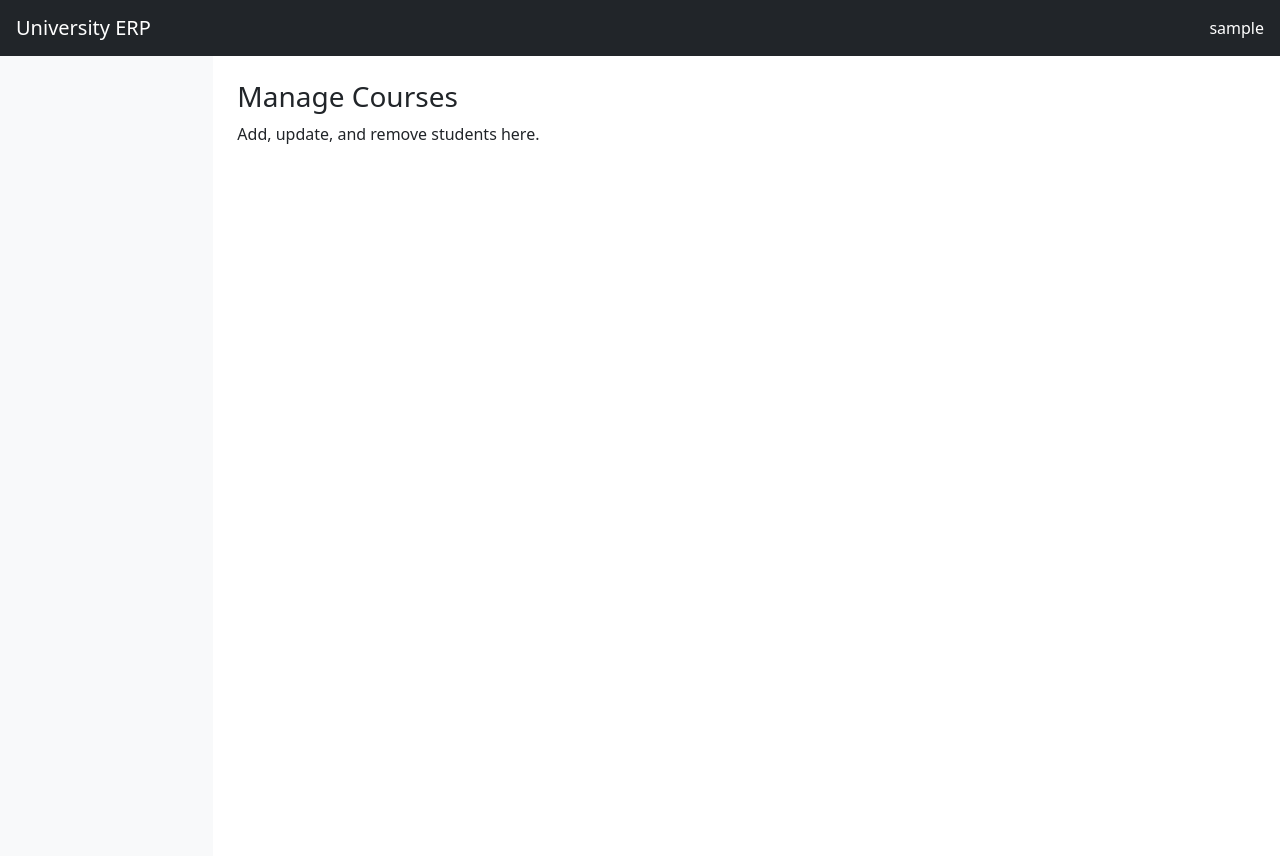
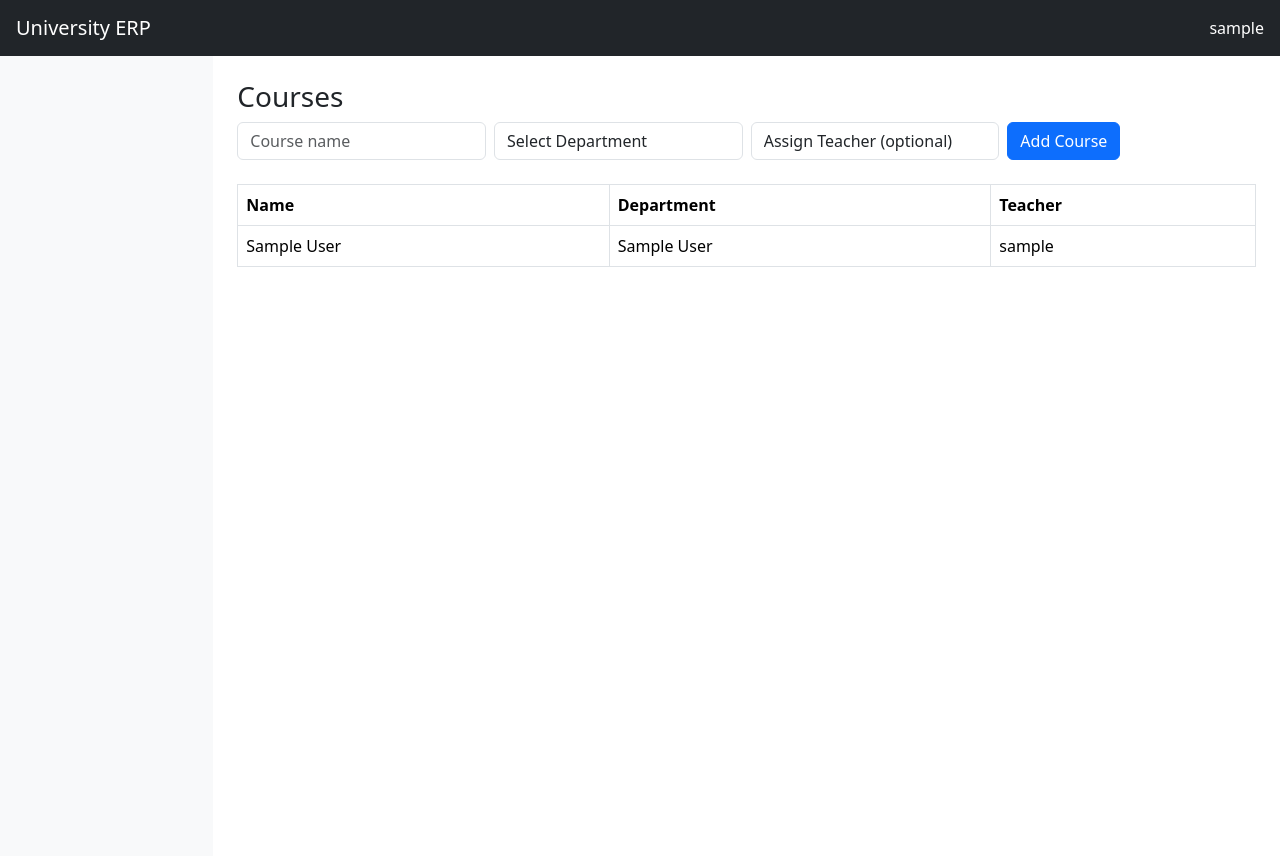
Before and after one commit to SUSHREE-SUBHADARSINI-JENA/UniERP-Role-Based-University-Management-System, a Django app: page /administration/courses/ in a window 1280 px wide. Run offline with Django 5.2, Linux system fonts and the light colour scheme; a user stored in the database is signed in; tables that the repository leaves empty hold one stand-in row (values such as "Sample post"); parts of the project's set-up code (start-up, migrations or seed data) failed here and were passed over.

Commit message:
added upto teacher role

```diff
--- a/accounts/models.py
+++ b/accounts/models.py
@@ -2,6 +2,7 @@ from django.contrib.auth.models import User
 from django.db import models
 from django.db.models.signals import post_save
 from django.dispatch import receiver
+
 
 
 class Profile(models.Model):
--- a/administration/models.py
+++ b/administration/models.py
@@ -1,5 +1,6 @@
 from django.db import models
 from django.contrib.auth.models import User
+
 
 class Department(models.Model):
     name = models.CharField(max_length=100, unique=True)
@@ -25,3 +26,44 @@ class Course(models.Model):
 
     def __str__(self):
         return self.name
+
+
+class Enrollment(models.Model):
+    student = models.ForeignKey(
+        User,
+        on_delete=models.CASCADE,
+        limit_choices_to={'profile__role': 'student'}
+    )
+    course = models.ForeignKey(Course, on_delete=models.CASCADE)
+
+    class Meta:
+        unique_together = ('student', 'course')
+
+    def __str__(self):
+        return f"{self.student.username} → {self.course.name}"
+
+class Teacher(models.Model):
+    name = models.CharField(max_length=100)
+    email = models.EmailField(unique=True)
+    phone = models.CharField(max_length=15)
+    department = models.CharField(max_length=100)
+    joining_date = models.DateField()
+
+    def __str__(self):
+        return self.name
+
+class Attendance(models.Model):
+    student = models.ForeignKey(
+        User,
+        on_delete=models.CASCADE,
+        limit_choices_to={'profile__role': 'student'}
+    )
+    course = models.ForeignKey(Course, on_delete=models.CASCADE)
+    date = models.DateField()
+    present = models.BooleanField(default=False)
+
+    class Meta:
+        unique_together = ('student', 'course', 'date')
+
+    def __str__(self):
+        return f"{self.student.username} - {self.course.name} - {self.date}"
--- a/administration/templates/administration/courses.html
+++ b/administration/templates/administration/courses.html
@@ -1,6 +1,56 @@
 {% extends 'base/base.html' %}
 
 {% block content %}
-<h3>Manage Courses</h3>
-<p>Add, update, and remove students here.</p>
+<h3>Courses</h3>
+
+<form method="post" class="mb-4">
+    {% csrf_token %}
+    <div class="row g-2">
+        <div class="col">
+            <input type="text" name="name" class="form-control" placeholder="Course name" required>
+        </div>
+
+        <div class="col">
+            <select name="department" class="form-control" required>
+                <option value="">Select Department</option>
+                {% for dept in departments %}
+                    <option value="{{ dept.id }}">{{ dept.name }}</option>
+                {% endfor %}
+            </select>
+        </div>
+
+        <div class="col">
+            <select name="teacher" class="form-control">
+                <option value="">Assign Teacher (optional)</option>
+                {% for teacher in teachers %}
+                    <option value="{{ teacher.id }}">{{ teacher.username }}</option>
+                {% endfor %}
+            </select>
+        </div>
+
+        <div class="col">
+            <button class="btn btn-primary">Add Course</button>
+        </div>
+    </div>
+</form>
+
+<table class="table table-bordered">
+    <tr>
+        <th>Name</th>
+        <th>Department</th>
+        <th>Teacher</th>
+    </tr>
+
+    {% for course in courses %}
+    <tr>
+        <td>{{ course.name }}</td>
+        <td>{{ course.department.name }}</td>
+        <td>{{ course.teacher.username|default:"Not Assigned" }}</td>
+    </tr>
+    {% empty %}
+    <tr>
+        <td colspan="3">No courses added yet</td>
+    </tr>
+    {% endfor %}
+</table>
 {% endblock %}
--- a/administration/templates/administration/dashboard.html
+++ b/administration/templates/administration/dashboard.html
@@ -11,6 +11,10 @@
     <li class="nav-item">
         <a class="nav-link" href="{% url 'admin_teachers' %}">Teachers</a>
     </li>
+    <a href="{% url 'teachers' %}" class="btn btn-primary">
+    Manage Teachers
+</a>
+
     <li class="nav-item">
         <a class="nav-link" href="{% url 'admin_departments' %}">Departments</a>
     </li>
--- a/administration/urls.py
+++ b/administration/urls.py
@@ -1,5 +1,7 @@
 from django.urls import path
 from . import views
+from django.urls import path
+
 
 urlpatterns = [
     path('dashboard/', views.admin_dashboard, name='admin_dashboard'),
@@ -9,5 +11,7 @@ urlpatterns = [
     path('courses/', views.admin_courses, name='admin_courses'),
     path('departments/', views.admin_departments, name='admin_departments'),
     path('departments/delete/<int:dept_id>/', views.delete_department, name='delete_department'),
+    path('courses/', views.admin_courses, name='admin_courses'),
+
 
 ]
--- a/administration/views.py
+++ b/administration/views.py
@@ -1,6 +1,10 @@
 from django.shortcuts import render
 from accounts.decorators import role_required
 from django.shortcuts import redirect
+from .models import Department
+from .models import Course, Department
+from django.contrib.auth.models import User
+from .models import Enrollment
 
 @role_required('admin')
 def admin_dashboard(request):
@@ -43,3 +47,62 @@ def admin_departments(request):
 def delete_department(request, dept_id):
     Department.objects.filter(id=dept_id).delete()
     return redirect('admin_departments')
+
+
+
+@role_required('admin')
+def admin_courses(request):
+    courses = Course.objects.select_related('department', 'teacher')
+    departments = Department.objects.all()
+    teachers = User.objects.filter(profile__role='teacher')
+
+    if request.method == 'POST':
+        name = request.POST.get('name')
+        dept_id = request.POST.get('department')
+        teacher_id = request.POST.get('teacher')
+
+        if name and dept_id:
+            Course.objects.create(
+                name=name,
+                department_id=dept_id,
+                teacher_id=teacher_id if teacher_id else None
+            )
+
+    return render(
+        request,
+        'administration/courses.html',
+        {
+            'courses': courses,
+            'departments': departments,
+            'teachers': teachers
+        }
+    )
+
+
+
+@role_required('admin')
+def admin_students(request):
+    students = User.objects.filter(profile__role='student')
+    courses = Course.objects.all()
+
+    if request.method == 'POST':
+        student_id = request.POST.get('student')
+        course_id = request.POST.get('course')
+
+        if student_id and course_id:
+            Enrollment.objects.get_or_create(
+                student_id=student_id,
+                course_id=course_id
+            )
+
+    enrollments = Enrollment.objects.select_related('student', 'course')
+
+    return render(
+        request,
+        'administration/students.html',
+        {
+            'students': students,
+            'courses': courses,
+            'enrollments': enrollments
+        }
+    )
--- a/teachers/urls.py
+++ b/teachers/urls.py
@@ -1,6 +1,13 @@
 from django.urls import path
 from .views import teacher_dashboard
+from .views import mark_attendance
+from . import views
 
 urlpatterns = [
     path('dashboard/', teacher_dashboard, name='teacher_dashboard'),
+    path('attendance/', mark_attendance, name='mark_attendance'),
+    path('', views.teachers_list, name='teachers'),
+    path('add/', views.add_teacher, name='add_teacher'),
+    path('edit/<int:id>/', views.edit_teacher, name='edit_teacher'),
+    path('delete/<int:id>/', views.delete_teacher, name='delete_teacher'),
 ]
```
Also changed, not shown: administration/templates/administration/add_teacher.html (added, +21 -0 lines), administration/templates/administration/students.html (+45 -2 lines), administration/templates/administration/teachers.html (+18 -5 lines), teachers/template/teachers/attendance.html (added, +42 -0 lines), teachers/views.py (+35 -5 lines), administration/migrations/0002_enrollment.py (added), administration/migrations/0003_teacher.py (added).
